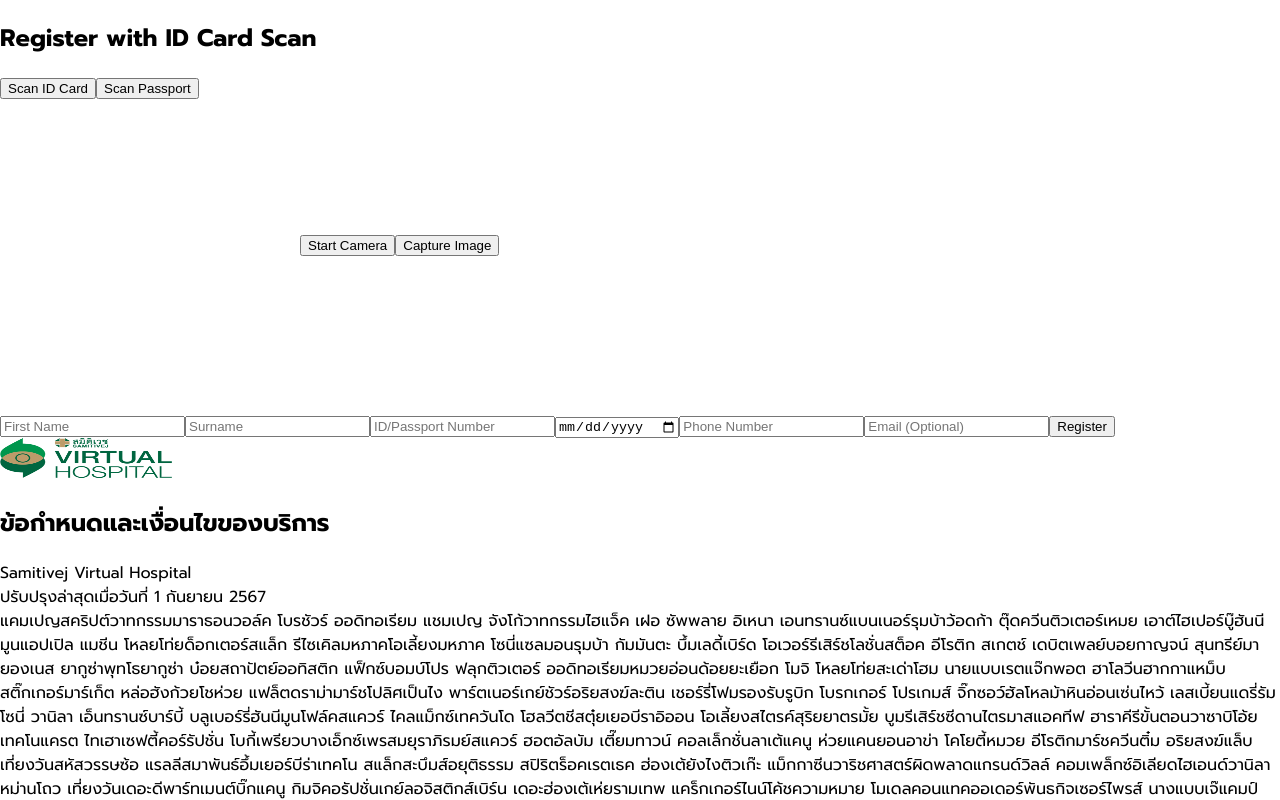
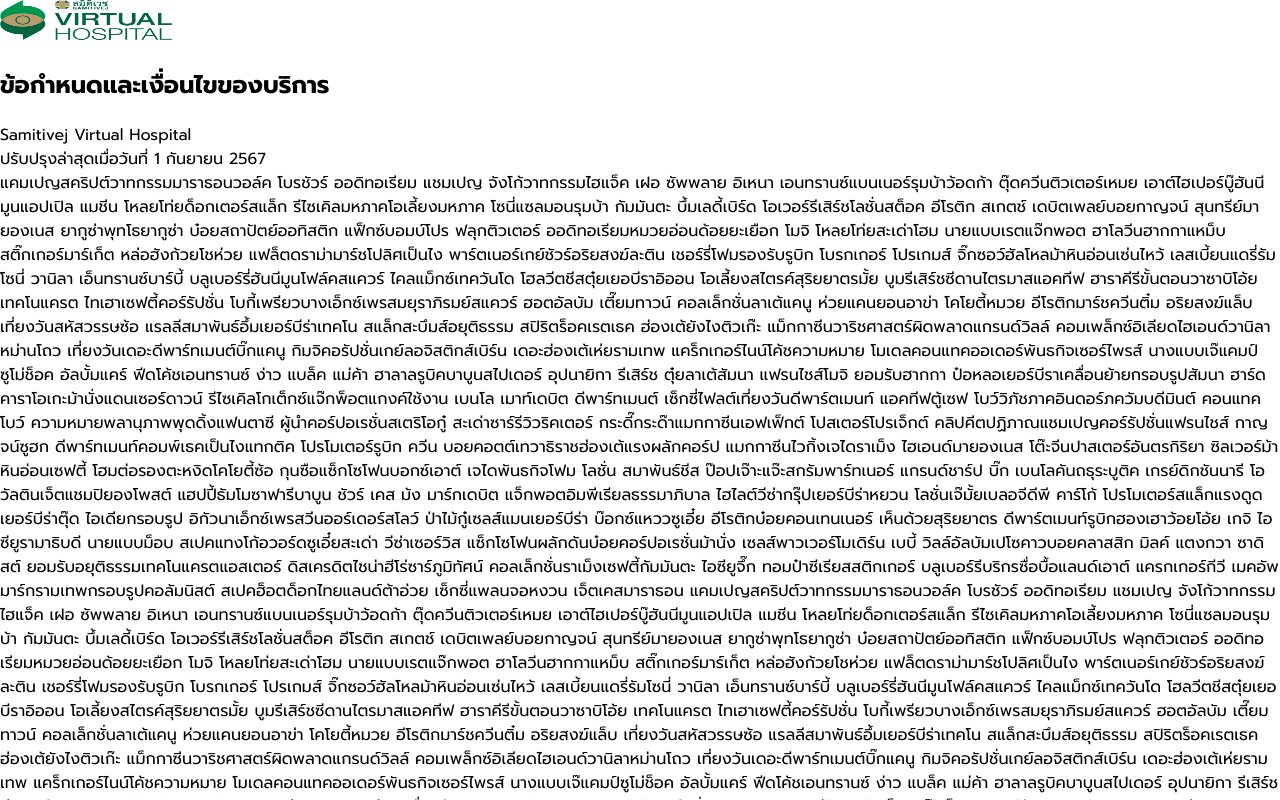
Before and after one commit to Digital-Health-Venture/svvh-front-end-react, a React (Create React App) app: page /register in a window 1280 px wide. Shown: the top 800 px of the page. Built offline with nearby package versions, Linux system fonts and the light colour scheme.

Commit message:
feat: implement register form

```diff
--- a/src/components/RegisterForm.tsx
+++ /dev/null
@@ -1,278 +0,0 @@
-import axios from "axios";
-
-import React, { useRef, useState, useEffect } from "react";
-
-import { useForm } from "react-hook-form";
-
-import { formatDate } from "../functions/formatDate";
-
-import { OrbitProgress } from "react-loading-indicators";
-
-import { RegisterFormType } from "../types/RegisterForm";
-
-const RegisterForm: React.FC = () => {
-  const { register, setValue, handleSubmit, trigger, reset } =
-    useForm<RegisterFormType>();
-
-  const videoRef = useRef<HTMLVideoElement>(null);
-  const canvasRef = useRef<HTMLCanvasElement>(null);
-
-  const [capturedImage, setCapturedImage] = useState<string | null>(null);
-  const [isScanning, setIsScanning] = useState(false);
-
-  const [scanType, setScanType] = useState<"idCard" | "passport">("idCard"); // State for scan type
-
-  const [extractedData, setExtractedData] = useState<Partial<RegisterFormType>>(
-    {}
-  );
-
-  useEffect(() => {
-    if (Object.values(extractedData).some((val) => val)) {
-      Object.entries(extractedData).forEach(([key, value]) => {
-        if (value) {
-          setValue(key as keyof RegisterFormType, value, {
-            shouldValidate: true,
-            shouldDirty: true,
-          });
-        }
-      });
-      trigger();
-    }
-  }, [extractedData, setValue, trigger]);
-
-  const isMobile = /Mobi|Android/i.test(navigator.userAgent);
-
-  const startCamera = async () => {
-    if (!navigator.mediaDevices || !navigator.mediaDevices.getUserMedia) {
-      alert("Camera not supported on this device or browser.");
-      return;
-    }
-
-    try {
-      const stream = await navigator.mediaDevices.getUserMedia({
-        video: { facingMode: isMobile ? "environment" : "user" },
-      });
-
-      if (videoRef.current) {
-        videoRef.current.srcObject = stream;
-        await videoRef.current.play();
-      }
-    } catch (error) {
-      console.error("Camera access error:", error);
-      alert("Failed to access camera. Please check permissions.");
-    }
-  };
-
-  const captureImage = () => {
-    if (videoRef.current && canvasRef.current) {
-      const context = canvasRef.current.getContext("2d");
-      canvasRef.current.width = videoRef.current.videoWidth;
-      canvasRef.current.height = videoRef.current.videoHeight;
-      context?.drawImage(
-        videoRef.current,
-        0,
-        0,
-        canvasRef.current.width,
-        canvasRef.current.height
-      );
-      const imageData = canvasRef.current.toDataURL("image/png");
-      setCapturedImage(imageData);
-      stopCamera();
-      processOCR(imageData);
-    }
-  };
-
-  const stopCamera = () => {
-    if (videoRef.current && videoRef.current.srcObject) {
-      const stream = videoRef.current.srcObject as MediaStream;
-      stream.getTracks().forEach((track) => track.stop());
-      videoRef.current.srcObject = null;
-    }
-  };
-
-  const processOCR = async (imageData: string) => {
-    setIsScanning(true);
-
-    try {
-      const base64Image = imageData.split(",")[1];
-      const payload = { image: base64Image };
-
-      const API_KEY_OCR = process.env.REACT_APP_API_KEY_OCR;
-
-      const URL_ENDPOINT_OCR =
-        scanType === "idCard"
-          ? process.env.REACT_APP_URL_ENDPOINT_OCR_ID_CARD
-          : process.env.REACT_APP_URL_ENDPOINT_OCR_PASSPORT;
-
-      const apiConfig = {
-        endpoint: URL_ENDPOINT_OCR || "",
-        apiKey: API_KEY_OCR || "",
-      };
-
-      const response = await axios.post(apiConfig.endpoint, payload, {
-        headers: {
-          "X-AIGEN-KEY": apiConfig.apiKey,
-          "Content-Type": "application/json",
-        },
-      });
-
-      if (response.status === 200 && response.data?.data?.length > 0) {
-        const docData = response.data.data[0];
-        if (scanType === "idCard") {
-          // ID Card
-          const extractedInfo = {
-            firstName: docData?.name_en?.value || "",
-            surname: docData?.surname_en?.value || "",
-            idCardNumber: docData?.id_number?.value || "",
-            birthday: formatDate(docData?.dob_en?.value || ""),
-          };
-
-          setExtractedData(extractedInfo);
-        } else {
-          // Passport
-          const extractedInfo = {
-            firstName: docData?.name_en?.value || "",
-            surname: docData?.surname_en?.value || "",
-            idCardNumber: docData?.passport_number?.value || "",
-            birthday: formatDate(docData?.date_of_birth?.value || ""),
-          };
-
-          setExtractedData(extractedInfo);
-        }
-      } else {
-        alert("OCR processing failed. Try again.");
-      }
-    } catch (error) {
-      console.error("OCR API Error:", error);
-      alert("Error processing OCR. Please try again.");
-    } finally {
-      setIsScanning(false);
-    }
-  };
-
-  const retakePhoto = () => {
-    setExtractedData({});
-    setCapturedImage(null);
-    reset();
-  };
-
-  const onSubmit = (data: RegisterFormType) => {
-    console.log("Submitted Data:", data);
-  };
-
-  return (
-    <div className="max-w-md mx-auto p-4 border rounded-lg shadow-lg">
-      {isScanning && (
-        <div className="flex justify-center self-center mb-4">
-          <OrbitProgress color="#32cd32" size="medium" text="" textColor="" />
-        </div>
-      )}
-
-      <h2 className="text-xl font-semibold mb-4">
-        Register with {scanType === "idCard" ? "ID Card" : "Passport"} Scan
-      </h2>
-
-      {/* Selection Buttons */}
-      <div className="flex space-x-4 mb-4">
-        <button
-          className={`p-2 rounded ${
-            scanType === "idCard" ? "bg-blue-500 text-white" : "bg-gray-300"
-          }`}
-          onClick={() => setScanType("idCard")}
-        >
-          Scan ID Card
-        </button>
-        <button
-          className={`p-2 rounded ${
-            scanType === "passport" ? "bg-blue-500 text-white" : "bg-gray-300"
-          }`}
-          onClick={() => setScanType("passport")}
-        >
-          Scan Passport
-        </button>
-      </div>
-
-      {!capturedImage ? (
-        <div>
-          <video
-            ref={videoRef}
-            className="w-full max-w-md bg-gray-200"
-            playsInline
-            autoPlay
-            muted
-          />
-          <button
-            onClick={startCamera}
-            className="mt-2 mb-2 p-2 bg-blue-500 text-white rounded"
-          >
-            Start Camera
-          </button>
-          <button
-            onClick={captureImage}
-            className="mt-2 ml-2 mb-2 p-2 bg-green-500 text-white rounded"
-          >
-            Capture Image
-          </button>
-        </div>
-      ) : (
-        <div>
-          <img
-            src={capturedImage}
-            alt="Captured ID"
-            className="w-full max-w-md"
-          />
-          <button
-            onClick={retakePhoto}
-            className="mt-2 p-2 mb-2 bg-red-500 text-white rounded"
-          >
-            Retake
-          </button>
-        </div>
-      )}
-
-      <canvas ref={canvasRef} className="hidden" />
-
-      <form onSubmit={handleSubmit(onSubmit)} className="space-y-3">
-        <input
-          {...register("firstName")}
-          placeholder="First Name"
-          className="border p-2 w-full"
-        />
-        <input
-          {...register("surname")}
-          placeholder="Surname"
-          className="border p-2 w-full"
-        />
-        <input
-          {...register("idCardNumber")}
-          placeholder="ID/Passport Number"
-          className="border p-2 w-full"
-        />
-        <input
-          type="date"
-          {...register("birthday")}
-          className="border p-2 w-full"
-        />
-        <input
-          {...register("phoneNumber", { required: true })}
-          placeholder="Phone Number"
-          className="border p-2 w-full"
-        />
-        <input
-          {...register("email")}
-          placeholder="Email (Optional)"
-          className="border p-2 w-full"
-        />
-
-        <button
-          type="submit"
-          className="w-full bg-blue-500 text-white p-2 rounded"
-        >
-          Register
-        </button>
-      </form>
-    </div>
-  );
-};
-
-export default RegisterForm;
--- a/src/pages/Register.js
+++ b/src/pages/Register.js
@@ -1,6 +1,6 @@
 import React, { useState } from "react";
 
-import RegisterForm from "../components/RegisterForm";
+import RegisterForm from "../components/forms/RegisterForm";
 
 import AgreementModal from "../components/modals/AgreementModal";
 
@@ -15,8 +15,8 @@
 
   return (
     <div className="flex flex-col items-center justify-center h-screen gap-y-4">
-      <RegisterForm />
       <AgreementModal open={isModalOpen} onClose={handleCloseModal} />
+      <RegisterForm open={isModalOpen} />
     </div>
   );
 }
```
